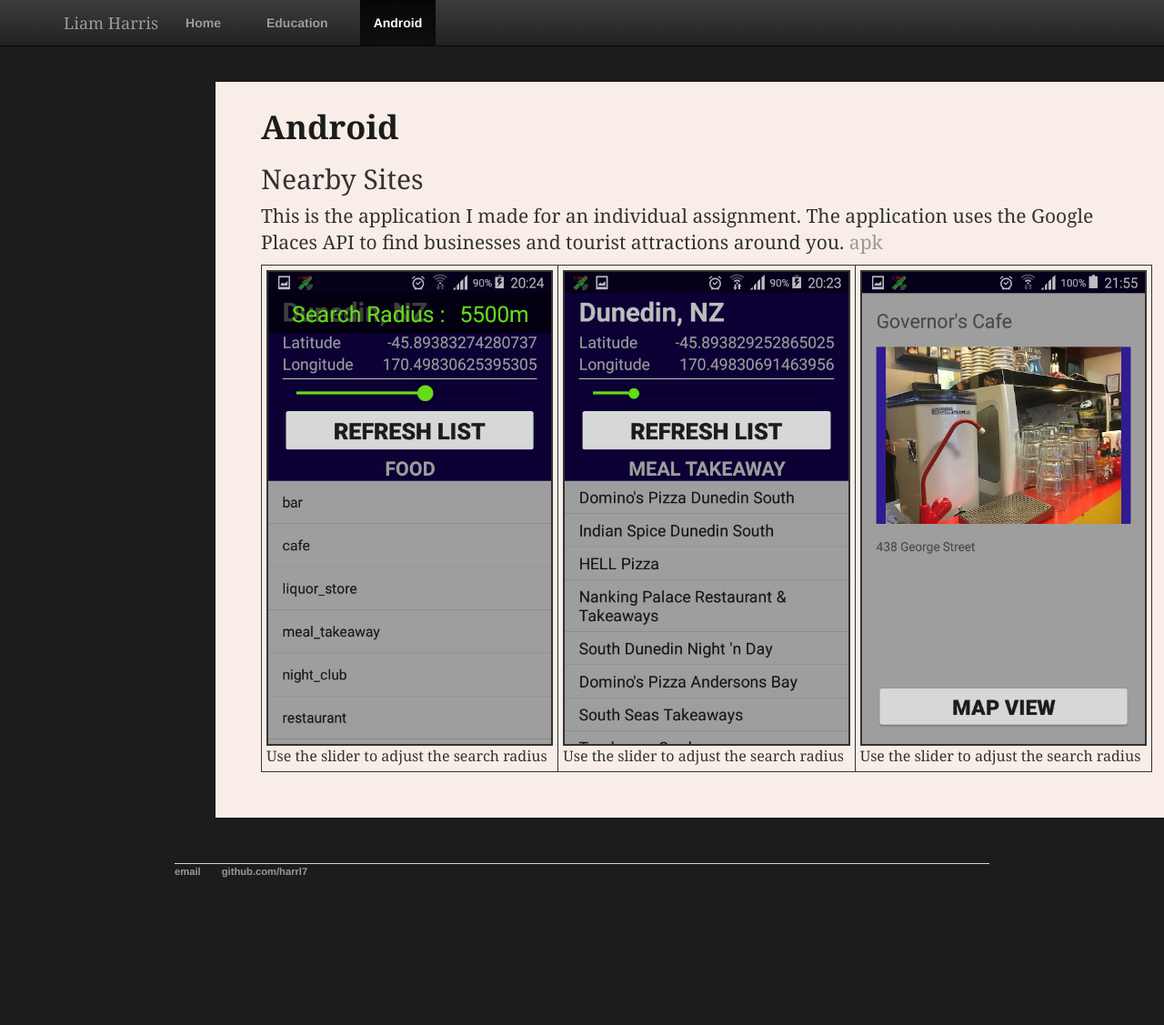
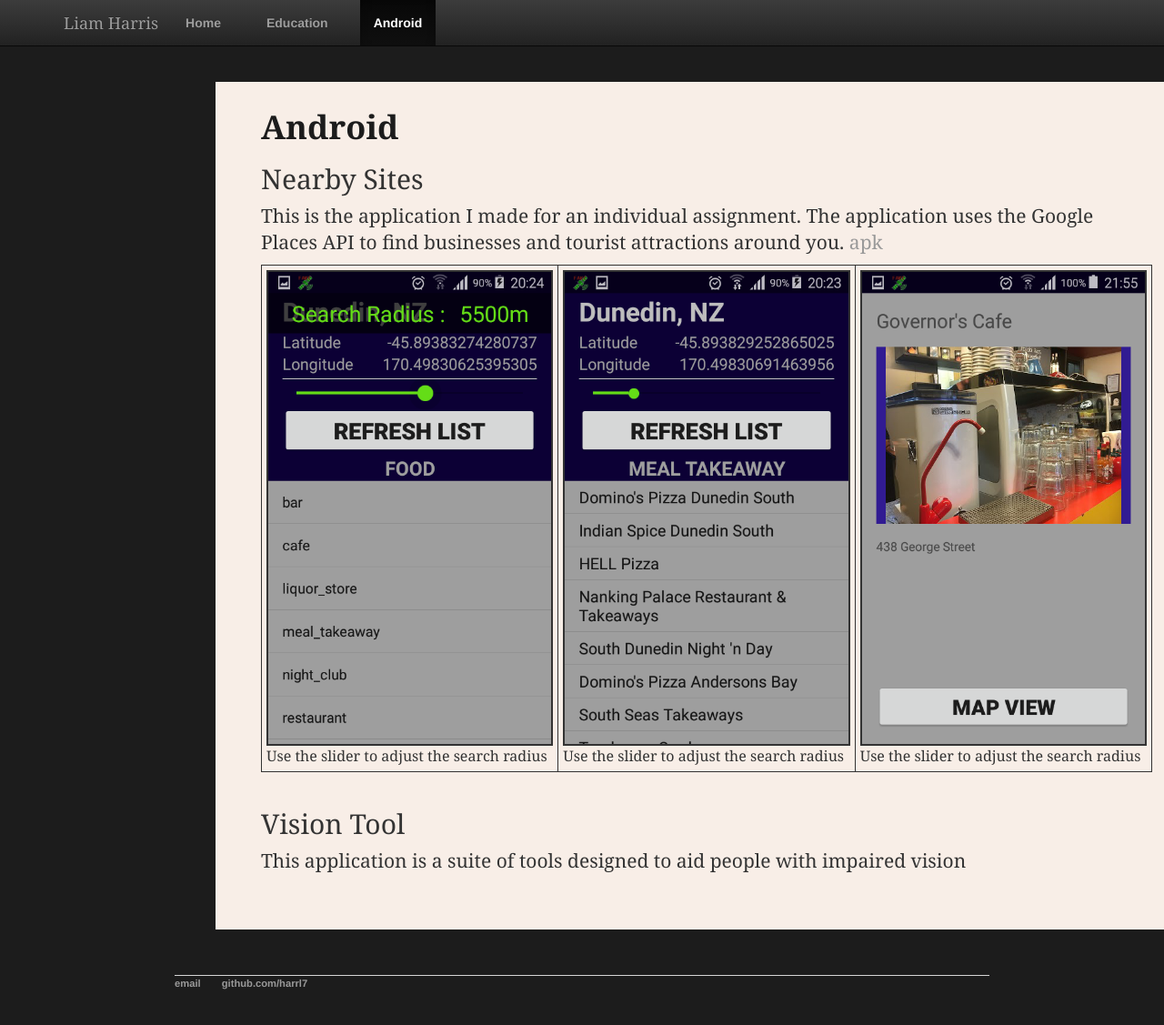
Before and after one commit to harrl7/harrl7.github.io, a Jekyll site: the page built from android/index.html, in a window 1280 px wide and 1149 px high. Shown: the top 1127 px of the window at 91% size. Built offline with Jekyll 4.4.1, drawn with Linux system fonts in a browser that asks for light colours.

Commit message:
Update index.html

```diff
--- a/android/index.html
+++ b/android/index.html
@@ -37,4 +37,9 @@ title: Android
 		</tr>
 	</table>
 
+	<br>
+
+	<h2>Vision Tool</h2>
+	<p>This application is a suite of tools designed to aid people with impaired vision</p>
+
 </div><!-- /.blurb -->
```
